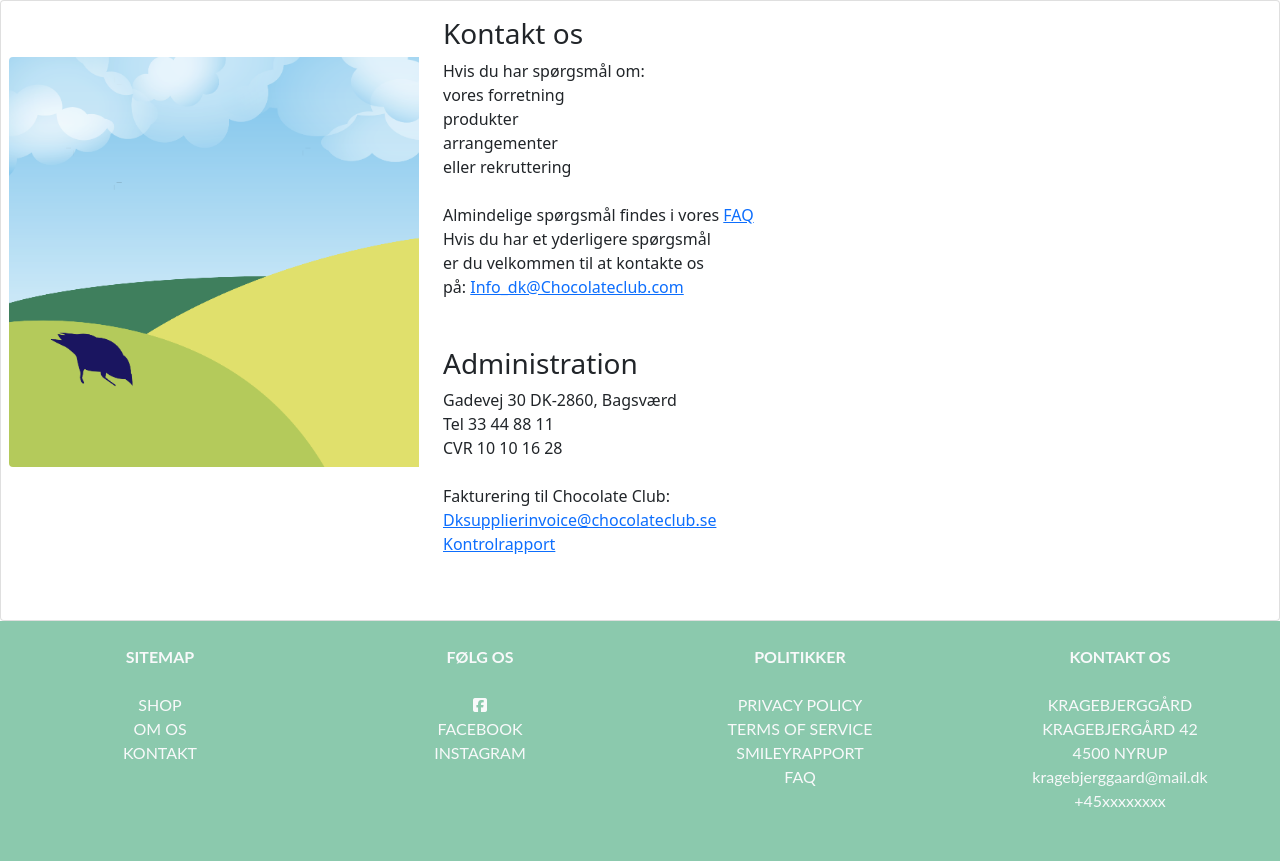
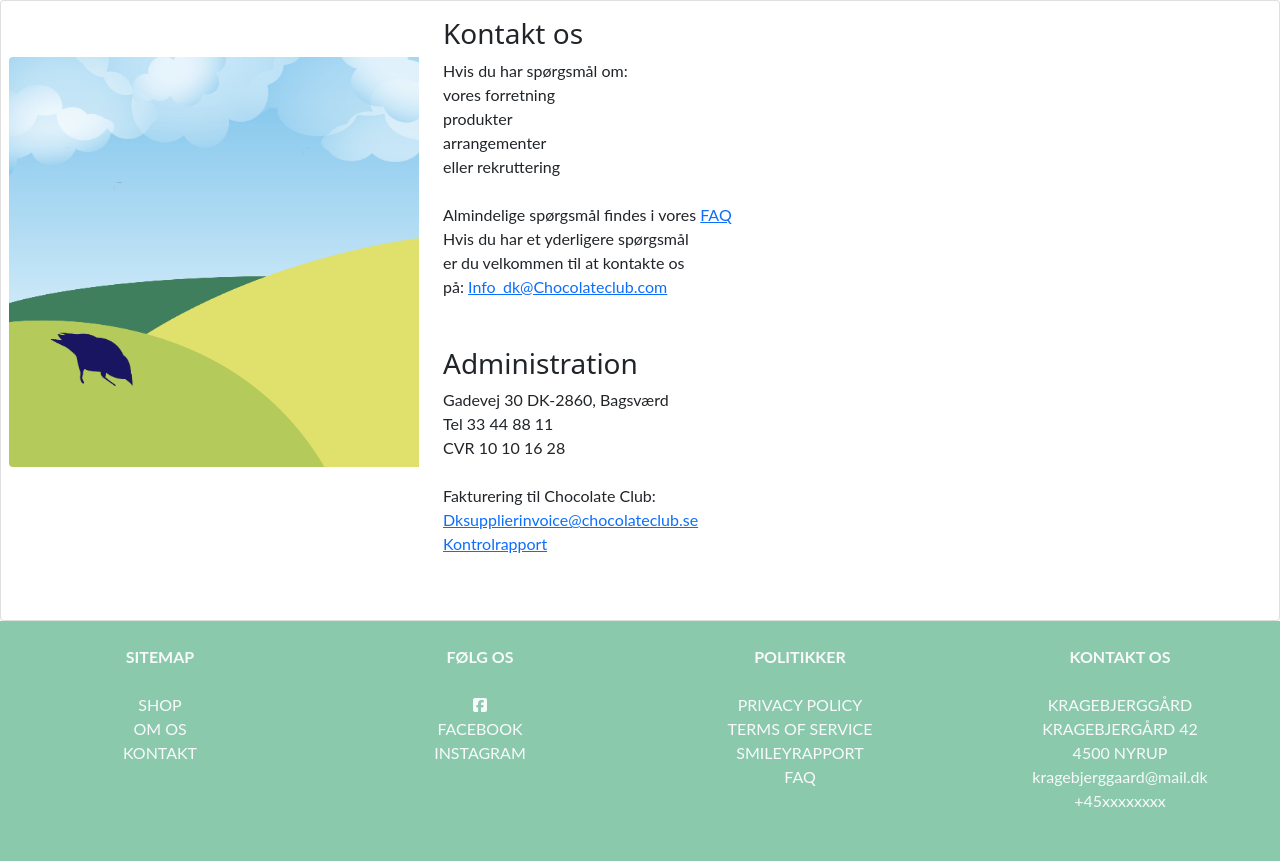
Before and after one commit to Viwite/Kragebjerggaard, a PHP site: page /contact.php in a window 1280 px wide. Shown: the part 82-943 px from the top of the page. Run offline with PHP 8.4, Linux system fonts and the light colour scheme; style sheets or scripts are compiled from the project's sources; some libraries are stand-ins or nearby versions.

Commit message:
lavet en class i css, hvor den skulle ændre font family til lato

```diff
--- a/css/styles.scss
+++ b/css/styles.scss
@@ -31,3 +31,7 @@
 	max-width: 100%;
 	height: auto;
 }
+
+.card-text {
+	font-family: lato, sans-serif;
+}
```
